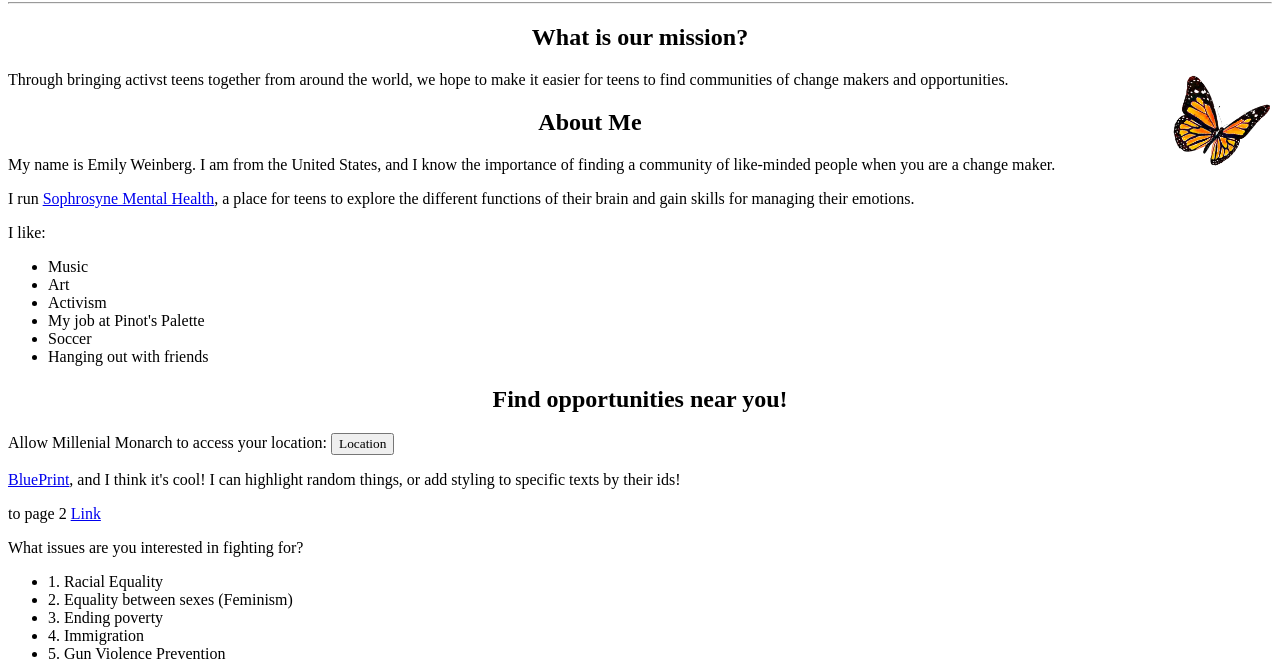
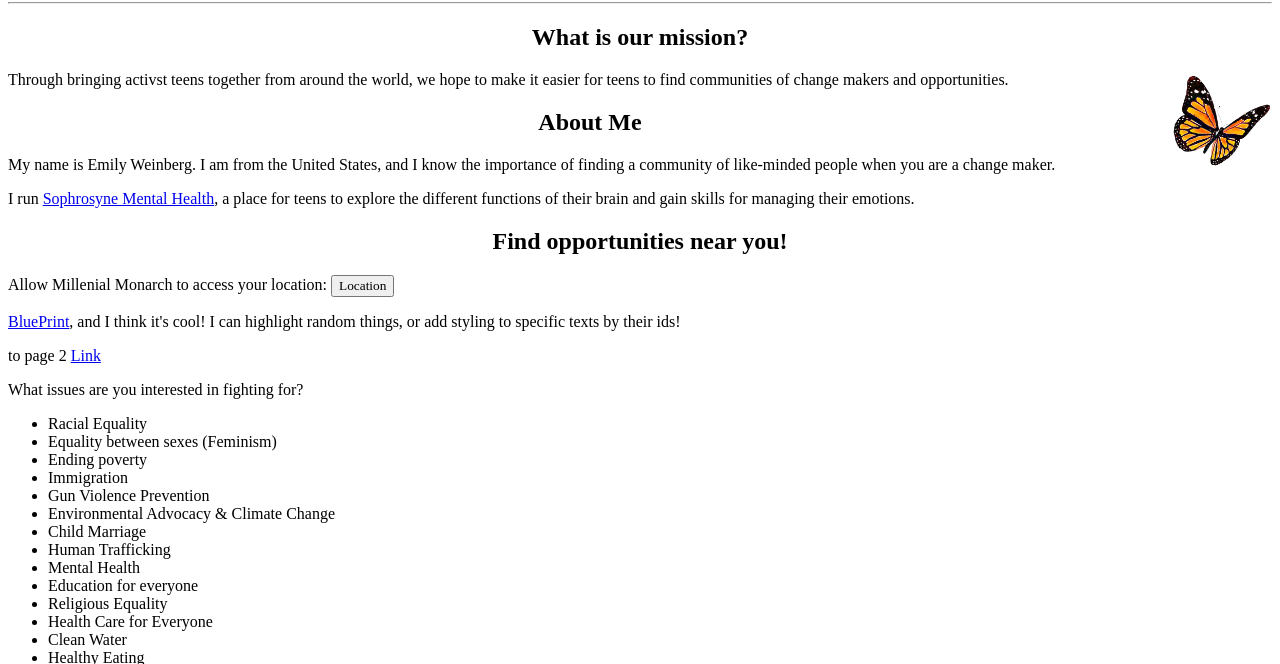
Before and after one commit to emilyweinberg/millenialmonarch, a plain HTML site: page index.html in a window 1280 px wide. Shown: the part 136-800 px from the top of the page. Drawn offline with Linux system fonts and the light colour scheme.

Commit message:
social justice list

```diff
--- a/index.html
+++ b/index.html
@@ -54,14 +54,7 @@
 		<p>
 		I run <a href="https://www.sophrosynementalhealth.com/" target="_blank">Sophrosyne Mental Health</a>, a place for teens to explore the different functions of their brain and gain skills for managing their emotions.
 
-	<p> I like:
-		<ul>
-			<li>Music</li>
-			<li>Art</li>
-			<li>Activism</li>
-			<li>My job at Pinot's Palette</li>
-			<li>Soccer</li>
-			<li>Hanging out with friends</li>
+
 			<!-- Add more items -->
 		</ul>
 
@@ -109,22 +102,22 @@ function showPosition(position) {
 		What issues are you interested in fighting for?
 		<!-- TODO: Add an ordered list (numbered 1, 2, etc...) -->
 		<ul>
-			<li>1. Racial Equality</li>
-			<li>2. Equality between sexes (Feminism)</li>
-			<li>3. Ending poverty</li>
-			<li>4. Immigration</li>
-			<li>5. Gun Violence Prevention</li>
-			<li>6. Environmental Advocacy & Climate Change</li>
-			<li>7. Child Marriage</li>
-			<li>8. Human Trafficking</li>
-			<li>9. Mental Health</li>
-			<li>10. Education for everyone</li>
-			<li>11. Religious Equality</li>
-			<li>12. Health Care for Everyone</li>
-			<li>13. Clean Water</li>
-			<li>14. Healthy Eating</li>
-			<li>15. War and Terrorism</li>
-			<li>16. Drug Prevention</li>
+			<li> Racial Equality</li>
+			<li> Equality between sexes (Feminism)</li>
+			<li> Ending poverty</li>
+			<li> Immigration</li>
+			<li> Gun Violence Prevention</li>
+			<li> Environmental Advocacy & Climate Change</li>
+			<li> Child Marriage</li>
+			<li> Human Trafficking</li>
+			<li> Mental Health</li>
+			<li> Education for everyone</li>
+			<li> Religious Equality</li>
+			<li> Health Care for Everyone</li>
+			<li> Clean Water</li>
+			<li> Healthy Eating</li>
+			<li> War and Terrorism</li>
+			<li> Drug Prevention</li>
 			<!-- Add more items -->
 		</ul>
 
```
